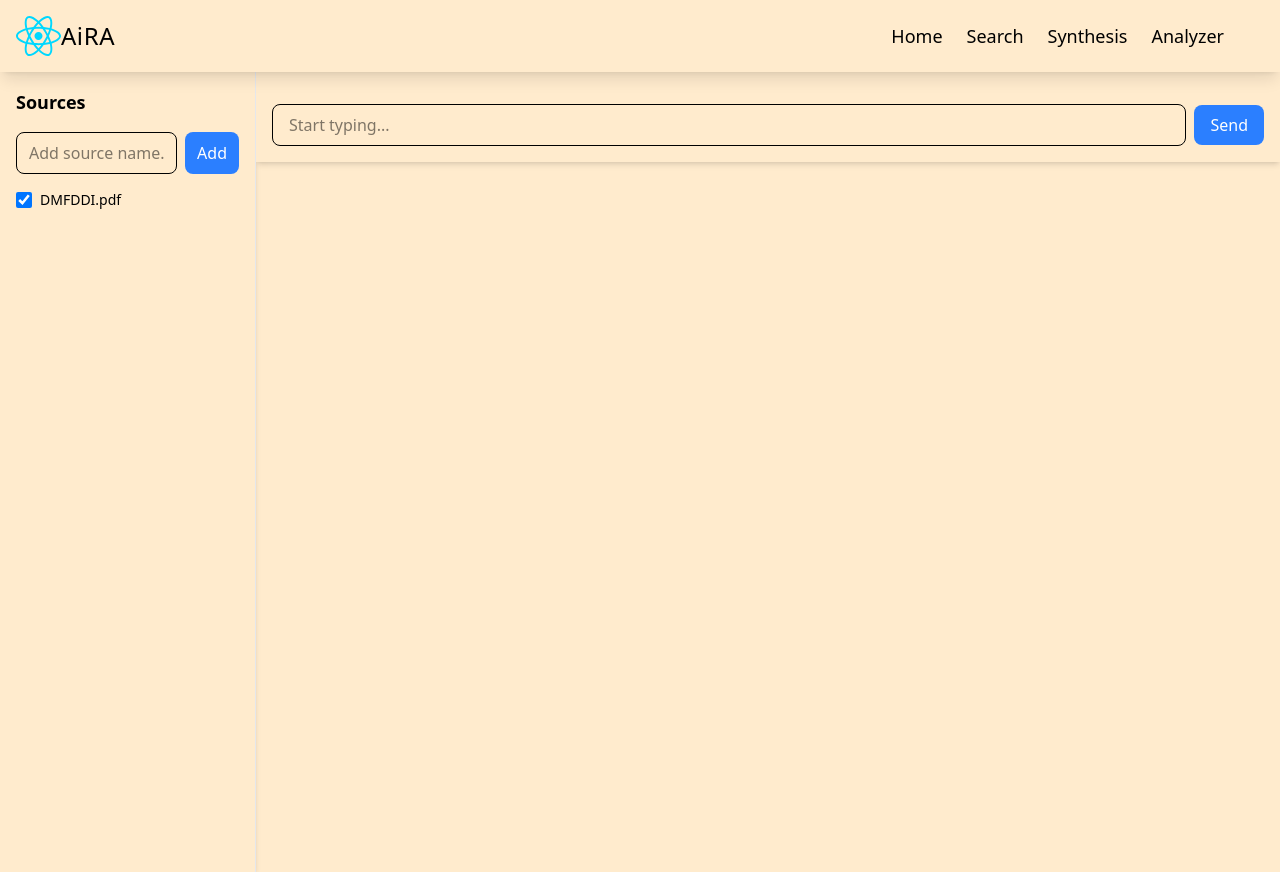
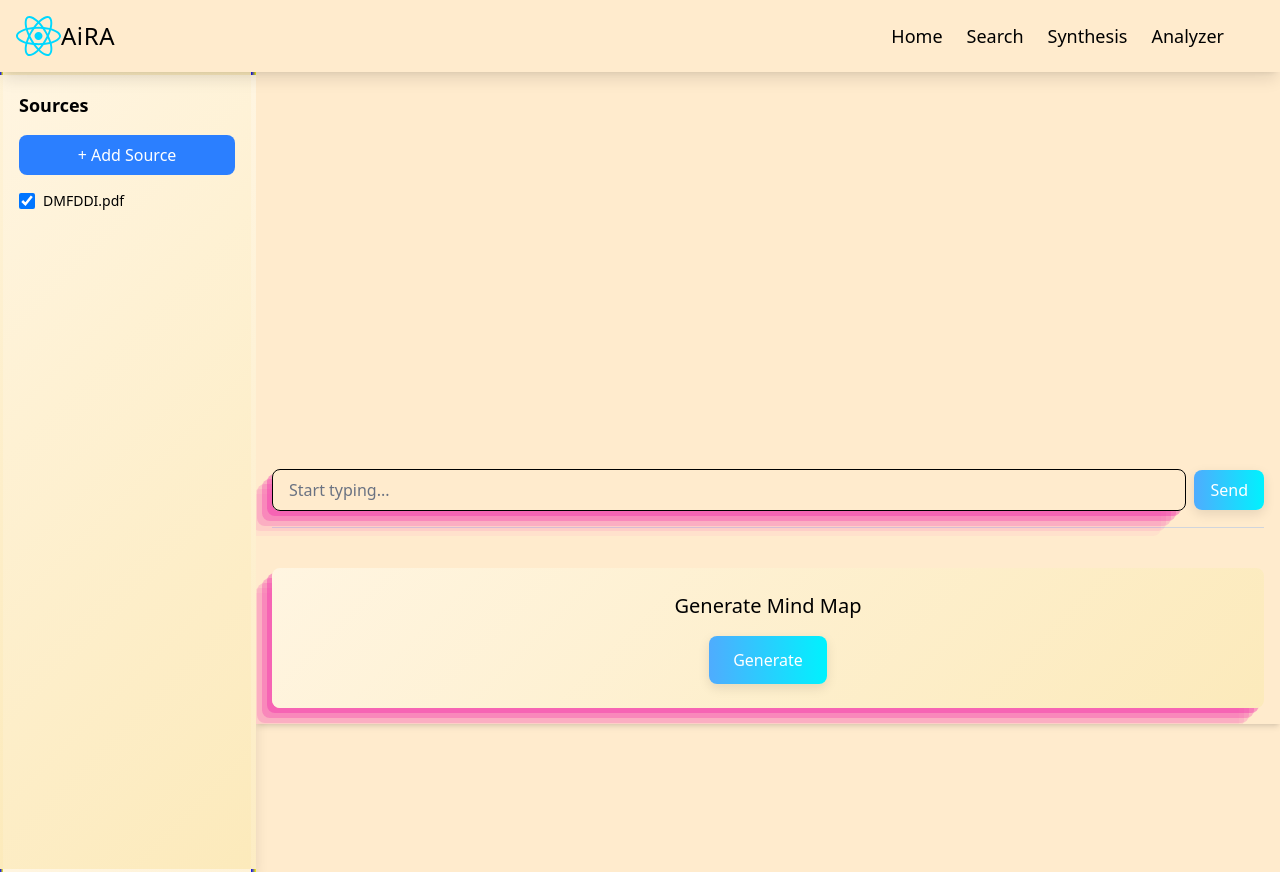
Before and after one commit to adigajjar/AiRA, a React (Vite) app in the folder client/: page /synthesis in a window 1280 px wide. Built offline with nearby package versions, Linux system fonts and the light colour scheme.

Commit message:
ft. UI Finalised reviewed by Shubhankar

```diff
--- a/client/src/components/SourcesPanel.jsx
+++ b/client/src/components/SourcesPanel.jsx
@@ -1,36 +1,58 @@
 import { useState } from 'react';
 
 function SourcesPanel({ sources, addSource, toggleSource }) {
-  const [newSource, setNewSource] = useState('');
+  const [showModal, setShowModal] = useState(false);
+  const [selectedFiles, setSelectedFiles] = useState([]);
 
-  // Add source dynamically
-  const handleAddSource = () => {
-    if (newSource.trim() !== '') {
-      addSource(newSource);
-      setNewSource('');
-    }
+  // Open Modal
+  const openModal = () => setShowModal(true);
+
+  // Close Modal
+  const closeModal = () => setShowModal(false);
+
+  // Handle file selection
+  const handleFileChange = (e) => {
+    const files = Array.from(e.target.files);
+    setSelectedFiles(files);
   };
 
+  // Add selected files to sources list
+// Correctly add multiple sources at once
+const handleAddSources = () => {
+  const newSources = selectedFiles.map((file) => ({
+    id: file.name, // Using file name as id
+    name: file.name,
+    selected: false,
+  }));
+
+
+  addSource(newSources);
+
+
+  setSelectedFiles([]);
+  closeModal();
+};
+
+
   return (
-    <div className="w-1/5 bg-[#FFEBCD] shadow-md p-4 border-r border-gray-200">
+    <div className="w-1/5 bg-[#FFEBCD] shadow-md p-4 border-r border-gray-200"
+    style={{
+      background: "linear-gradient(135deg, #fff5e1, #fceabb)",
+      boxShadow: "rgba(0, 0, 0, 0.1) 0px 4px 12px",
+      borderWidth: "3px",
+      borderStyle: "solid",
+      borderImage: "linear-gradient(to right, blue, yellow)",
+      borderRightWidth: "5px",
+    }}>
       <h2 className="text-lg font-semibold mb-4">Sources</h2>
 
-      {/* Add Source Input */}
-      <div className="flex mb-4 space-x-2">
-        <input
-          type="text"
-          placeholder="Add source name..."
-          value={newSource}
-          onChange={(e) => setNewSource(e.target.value)}
-          className="w-full border rounded-lg px-3 py-2 focus:outline-none"
-        />
-        <button
-          onClick={handleAddSource}
-          className="bg-blue-500 text-white px-3 py-2 rounded-lg hover:bg-blue-600"
-        >
-          Add
-        </button>
-      </div>
+      {/* Add Source Button */}
+      <button
+        onClick={openModal}
+        className="bg-blue-500 text-white px-3 py-2 rounded-lg hover:bg-blue-600 w-full mb-4"
+      >
+        + Add Source
+      </button>
 
       {/* List of Sources */}
       <div className="space-y-2">
@@ -43,13 +65,57 @@ function SourcesPanel({ sources, addSource, toggleSource }) {
               className="w-4 h-4"
             />
             <span
-              className={`text-sm ${source.selected ? 'text-black' : 'text-gray-500'}`}
+              className={`text-sm ${
+                source.selected ? 'text-black' : 'text-gray-500'
+              }`}
             >
               {source.name}
             </span>
           </div>
         ))}
       </div>
+
+      {/* Modal */}
+      {showModal && (
+        <div className="fixed inset-0 bg-black bg-opacity-50 flex justify-center items-center">
+          <div className="bg-white p-5 rounded-lg shadow-lg w-xl">
+            <h2 className="text-lg font-semibold mb-4">Select Files</h2>
+
+            {/* File Input */}
+            <input
+              type="file"
+              multiple
+              onChange={handleFileChange}
+              className="w-full border rounded-lg px-3 py-2 focus:outline-none mb-4"
+            />
+
+            {/* Selected Files List */}
+            <ul className="mb-4">
+              {selectedFiles.map((file) => (
+                <li key={file.name} className="text-sm text-gray-600">
+                  📄 {file.name}
+                </li>
+              ))}
+            </ul>
+
+            {/* Modal Buttons */}
+            <div className="flex justify-end space-x-2">
+              <button
+                onClick={closeModal}
+                className="bg-gray-300 text-black px-4 py-2 rounded-lg hover:bg-gray-400"
+              >
+                Cancel
+              </button>
+              <button
+                onClick={handleAddSources}
+                className="bg-blue-500 text-white px-4 py-2 rounded-lg hover:bg-blue-600"
+              >
+                OK
+              </button>
+            </div>
+          </div>
+        </div>
+      )}
     </div>
   );
 }
--- a/client/src/components/chatPanel.jsx
+++ b/client/src/components/chatPanel.jsx
@@ -1,17 +1,25 @@
-import { useState } from 'react';
+import { useState } from "react";
 
-function ChatPanel({ messages, sendMessage }) {
-  const [input, setInput] = useState('');
+function ChatPanel({ messages, sendMessage, generateMindMap }) {
+  const [input, setInput] = useState("");
 
   const handleSend = () => {
+    if (input.trim() !== "") {
       sendMessage(input);
-    setInput('');
+      setInput("");
+    }
+  };
+
+  const handleGenerateMindMap = () => {
+    generateMindMap();
   };
 
   return (
-    <div className="flex-1 p-4 overflow-y-auto bg-[#FFEBCD] shadow-md flex flex-col justify-between">
-      {/* Display Messages */}
-      <div className="flex-1 overflow-y-auto mb-4">
+    <div className="flex-1 p-4 bg-[#FFEBCD] shadow-md overflow-y-auto  flex flex-col space-y-4">
+
+      <div className="h-110 flex flex-col justify-between border-b border-gray-300 pb-4">
+
+        <div className="h-1/2 flex-1 overflow-y-auto mb-4">
           {messages.map((msg) => (
             <div
               key={msg.id}
@@ -22,23 +30,55 @@ function ChatPanel({ messages, sendMessage }) {
           ))}
         </div>
 
-      {/* Input Box */}
+
         <div className="flex items-center space-x-2">
           <input
             type="text"
             placeholder="Start typing..."
             value={input}
             onChange={(e) => setInput(e.target.value)}
-          className="w-full border rounded-lg px-4 py-2 focus:outline-none focus:ring-2 focus:ring-blue-500"
+            className="w-full border rounded-lg px-4 py-2 focus:outline-none focus:ring-2 focus:ring-blue-500 text-black placeholder-gray-500 bg-transparent rounded-full outline-none font-medium"
+            style={{
+              boxShadow:
+                "rgba(240, 46, 170, 0.4) -5px 5px, rgba(240, 46, 170, 0.3) -10px 10px, rgba(240, 46, 170, 0.2) -15px 15px, rgba(240, 46, 170, 0.1) -20px 20px, rgba(240, 46, 170, 0.05) -25px 25px",
+            }}
           />
           <button
             onClick={handleSend}
             className="bg-blue-500 text-white px-4 py-2 rounded-lg hover:bg-blue-600"
+            style={{
+              background: "linear-gradient(90deg, #4facfe, #00f2fe)",
+              boxShadow: "rgba(0, 0, 0, 0.1) 0px 4px 12px",
+            }}
           >
             Send
           </button>
         </div>
       </div>
+      <br></br>
+      <div className="flex justify-center items-center h-1/2">
+  <div
+    className="w-400 shadow-md p-6 rounded-lg flex flex-col items-center justify-center"
+    style={{
+      background: "linear-gradient(135deg, #fff5e1, #fceabb)",
+      boxShadow:"rgba(240, 46, 170, 0.4) -5px 5px, rgba(240, 46, 170, 0.3) -10px 10px, rgba(240, 46, 170, 0.2) -15px 15px, rgba(240, 46, 170, 0.1) -20px 20px, rgba(240, 46, 170, 0.05) -25px 25px",
+    }}
+  >
+    <h1 className="text-xl font-medium mb-4 text-black placeholder-gray-500">Generate Mind Map</h1>
+    <button
+      onClick={handleGenerateMindMap}
+      className="text-white px-6 py-3 rounded-lg hover:opacity-90 transition"
+      style={{
+        background: "linear-gradient(90deg, #4facfe, #00f2fe)",
+        boxShadow: "rgba(0, 0, 0, 0.1) 0px 4px 12px",
+      }}
+    >
+      Generate
+    </button>
+  </div>
+</div>
+
+    </div>
   );
 }
 
```
Lines whose indentation alone changed are shown as unchanged.
